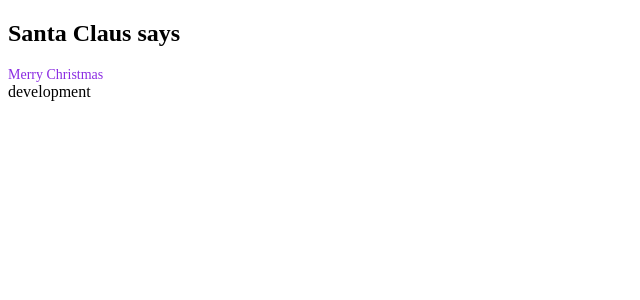
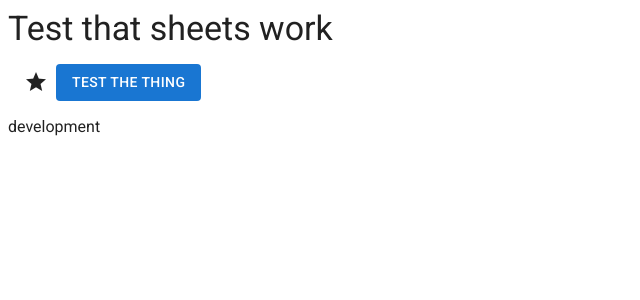
Before and after one commit to jasonxu123/dumb-trivia, a React app: page / in a window 1280 px wide. Shown: the top 300 px of the page, without its empty margins (0-640 px from the left). Built offline with nearby package versions, Linux system fonts and the light colour scheme.

Commit message:
try out mui new styling

```diff
--- a/package.json
+++ b/package.json
@@ -22,6 +22,11 @@
   },
   "homepage": "https://github.com/jasonxu123/dumb-trivia",
   "dependencies": {
+    "@emotion/react": "^11.10.6",
+    "@emotion/styled": "^11.10.6",
+    "@mui/icons-material": "^5.11.11",
+    "@mui/material": "^5.11.15",
+    "@mui/system": "^5.11.15",
     "react": "^18.2.0",
     "react-dom": "^18.2.0",
     "vercel": "^28.16.15"
--- a/src/App.tsx
+++ b/src/App.tsx
@@ -1,15 +1,35 @@
+import { Button, Icon, styled } from '@mui/material';
+import { Box } from '@mui/system';
 import React from 'react';
 
 // TODO: use process.env.NODE_ENV for production or dev API routes
 
-export const App = () => {
-  return (
-    <div>
-      <h2>Santa Claus says</h2>
-      <div style={{ color: 'blueviolet', fontSize: '14px' }}>
-        Merry Christmas
-      </div>
-      <div>{process.env.NODE_ENV}</div>
-    </div>
-  );
-};
+const GlobalWrapper = styled('div')(
+  ({ theme }) => `
+  color: ${theme.palette.text.primary};
+  font-family: ${theme.typography.fontFamily};
+`,
+);
+
+const ButtonRow = styled('div')(`
+  padding: 16px;
+  display: flex;
+  flex-direction: row;
+  gap: 8px;
+  align-items: center;
+`);
+
+export const App = () => (
+  <GlobalWrapper>
+    <Box sx={{ color: 'text.primary', fontSize: 34, fontWeight: 'medium' }}>
+      Test that sheets work
+    </Box>
+    <ButtonRow>
+      <Icon>star</Icon>
+      <Button variant="contained" disableElevation>
+        Test the thing
+      </Button>
+    </ButtonRow>
+    <div>{process.env.NODE_ENV}</div>
+  </GlobalWrapper>
+);
--- a/src/index.html
+++ b/src/index.html
@@ -3,6 +3,14 @@
   <head>
     <meta charset="UTF-8" />
     <meta name="viewport" content="width=device-width, initial-scale=1.0" />
+    <link
+      rel="stylesheet"
+      href="https://fonts.googleapis.com/icon?family=Material+Icons"
+    />
+    <link
+      rel="stylesheet"
+      href="https://fonts.googleapis.com/css?family=Roboto:300,400,500,700&display=swap"
+    />
     <title>Dumb Trivia</title>
   </head>
 
```
Also changed, not shown: 1 other file (tests, documents, lock files or other folders).
